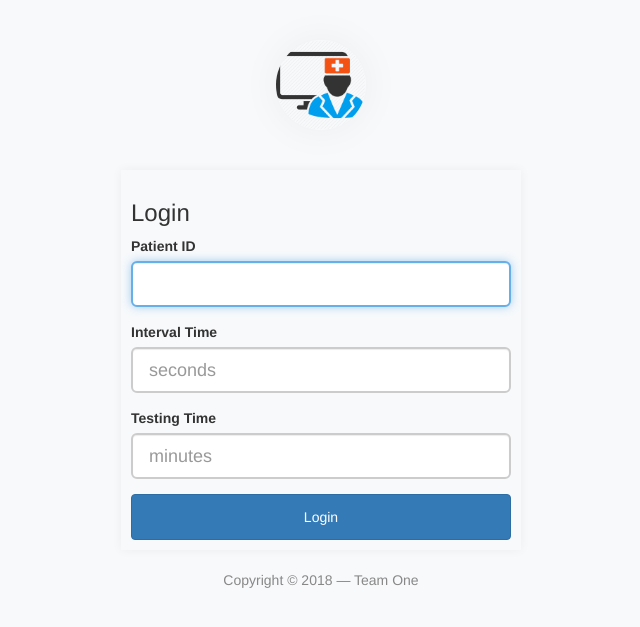
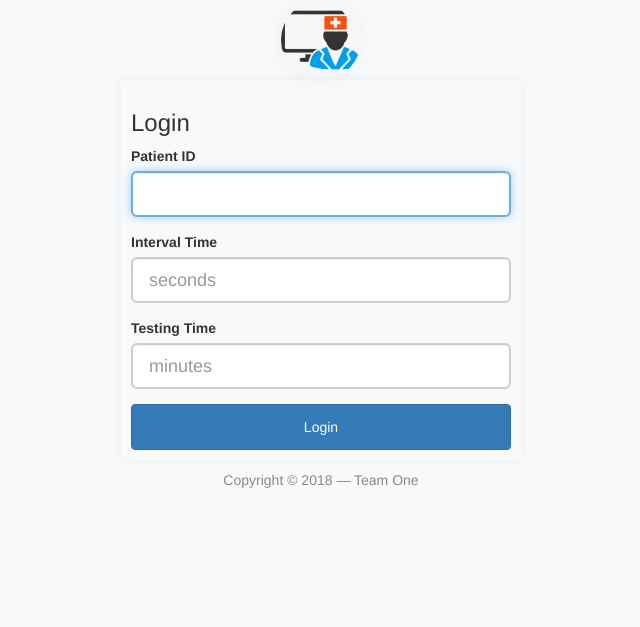
Before and after one commit to LiuJun523/smartTerminalPi, a Django app: page /index/ in a window 1280 px wide. Shown: the top 627 px of the page, without its empty margins (319-959 px from the left). Run offline with Django 3.2, Linux system fonts and the light colour scheme; some libraries are stand-ins or nearby versions.

Commit message:
no message

```diff
--- a/manage.py
+++ b/manage.py
@@ -3,6 +3,7 @@ import os
 import sys
 
 if __name__ == "__main__":
+    os.system('sudo service uv4l_raspicam restart')
     os.environ.setdefault("DJANGO_SETTINGS_MODULE", "smartTerminal.settings")
     try:
         from django.core.management import execute_from_command_line
--- a/smartTerminalApp/static/css/login.css
+++ b/smartTerminalApp/static/css/login.css
@@ -8,13 +8,13 @@ body.login-page {
 }
 
 .login-page .brand {
-	width: 90px;
-	height: 90px;
+	width: 80px;
+	height: 80px;
 	overflow: hidden;
 	border-radius: 50%;
 	margin: 0 auto;
-	margin: 40px auto;
-	box-shadow: 0 0 40px rgba(0,0,0,.05);
+	margin: 0 auto;
+	box-shadow: 0 0 20px rgba(0,0,0,.05);
 }
 
 .login-page .brand img {
@@ -60,7 +60,7 @@ body.login-page {
 }
 
 .login-page .footer {
-	margin: 20px 0;
+	margin: 10px 0;
 	color: #888;
 	text-align: center;
 }
--- a/smartTerminalApp/templates/main.html
+++ b/smartTerminalApp/templates/main.html
@@ -55,6 +55,7 @@
                         </div>
                         <div class="form-group no-margin">
                             <p align="center">
+                                <button id="btn_check" type="button" class="btn btn-primary btn-lg">Check</button>
                                 <button id="btn_start" type="button" class="btn btn-primary btn-lg">Start</button>
                             </p>
                         </div>
--- a/smartTerminalApp/views.py
+++ b/smartTerminalApp/views.py
@@ -1,5 +1,6 @@
 from django.shortcuts import render, redirect, HttpResponse
-import json
+import time, picamera
+import cv2
 
 
 def index(request):
@@ -44,4 +45,12 @@ def main(request):
         return render(request, 'main.html', context)
 
     if request.method == 'POST':
-        return HttpResponse('success')
+
+        if request.POST.get('type') == 'check':
+            left = request.POST.get('left')
+            top = request.POST.get('top')
+            file = open('')
+
+
+
+        return HttpResponse()
```
Also changed, not shown: smartTerminalApp/static/js/main.js (+22 -0 lines).
